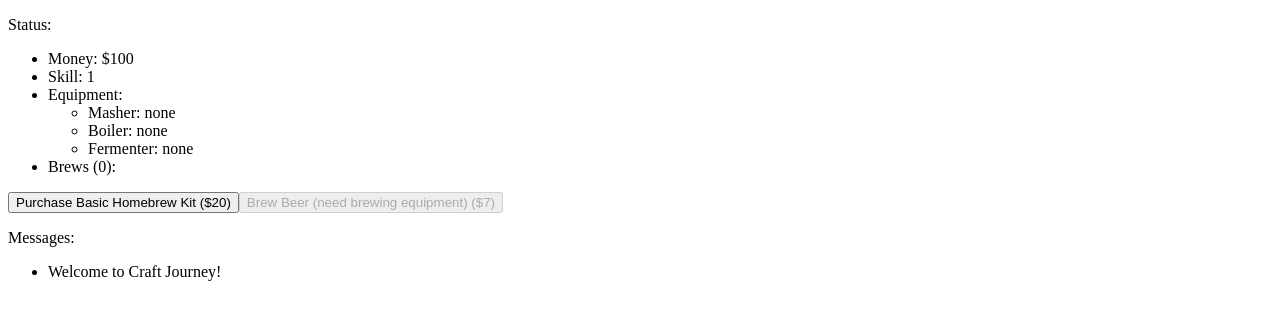
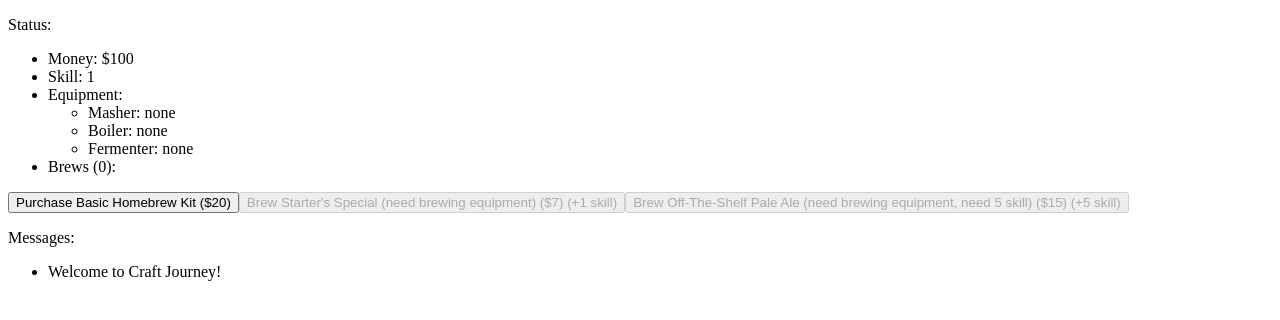
Before and after one commit to alexjurkiewicz/brew-journey, an Angular app: page / in a window 1280 px wide. Shown: the top 320 px of the page. Built offline with nearby package versions, Linux system fonts and the light colour scheme.

Commit message:
More features
Allow brewing different types of beer

```diff
--- a/src/app/action-bar/action-bar.component.html
+++ b/src/app/action-bar/action-bar.component.html
@@ -7,9 +7,13 @@ Purchase Basic Homebrew Kit ($20)
 </button>
 
 <button
+  *ngFor="let beer of beerData.beers"
   type="button"
-  [disabled]="!playerStatus.canBrew()"
-  (click)="brewBeer()"
+  [disabled]="!playerStatus.canBrew(beer)"
+  (click)="brew(beer)"
   >
-Brew Beer{{playerStatus.canBrew() ? '' : ' (' + playerStatus.cantBrewReasons() + ')'}} ($7)
+Brew {{beer.name}}
+{{playerStatus.canBrew(beer) ? '' : ' (' + playerStatus.cantBrewReasons(beer) + ')'}}
+ (${{beer.cost}})
+ (+{{beer.experience}} skill)
 </button>
--- a/src/app/action-bar/action-bar.component.ts
+++ b/src/app/action-bar/action-bar.component.ts
@@ -1,7 +1,9 @@
 import { Component, OnInit } from '@angular/core';
 
 import { PlayerStatusService } from '../player-status.service';
-import { BrewerService } from '../brewer.service'
+import { BrewerService } from '../brewer.service';
+import { BeerDataService } from '../beer-data.service';
+import { Beer } from '../beer';
 
 @Component({
   selector: 'app-action-bar',
@@ -13,6 +15,7 @@ export class ActionBarComponent implements OnInit {
   constructor(
     public playerStatus: PlayerStatusService,
     public brewer: BrewerService,
+    public beerData: BeerDataService,
   ) {
   }
 
@@ -23,8 +26,8 @@ export class ActionBarComponent implements OnInit {
     this.playerStatus.purchaseEquipment();
   }
 
-  brewBeer() {
-    this.brewer.brew();
+  brew(beer: Beer) {
+    this.brewer.brew(beer);
   }
 
 }
--- a/src/app/beer-data.service.ts
+++ b/src/app/beer-data.service.ts
@@ -7,9 +7,13 @@ import { BeerType } from './beer-type.enum';
 export class BeerDataService {
 
   beers = [
-    new Beer('Starter\'s Special', BeerType.Homebrew ),
-    new Beer('Sunset Studies Pale Ale', BeerType.Pale_Ale),
-  ]
+    new Beer('Starter\'s Special', BeerType.Homebrew, 1, 0, 7 ),
+    new Beer('Off-The-Shelf Pale Ale', BeerType.Pale_Ale, 5, 5, 15),
+  ];
+
+  beer(id: number): Beer {
+    return this.beers[id];
+  }
 
   constructor() { }
 
--- a/src/app/beer.ts
+++ b/src/app/beer.ts
@@ -1,5 +1,11 @@
 import { BeerType } from './beer-type.enum';
 
 export class Beer {
-  constructor(public name: string, public type: BeerType) {}
+  constructor(
+    public name: string,
+    public type: BeerType,
+    public experience: number,
+    public requiredSkillLevel: number,
+    public cost: number,
+  ) {}
 }
--- a/src/app/brew.ts
+++ b/src/app/brew.ts
@@ -1,6 +1,14 @@
+import { Beer } from './beer';
+
+let id = 1;
+
 export class Brew {
-  constructor(public quality: number, public name: string) { }
+  id: number;
+  constructor(public beer: Beer, public amount: number) {
+    this.id = id;
+    id++;
+  }
   public toString(): string {
-    return this.name;
+    return `${this.beer.name} (${this.amount}L)`;
   }
 }
--- a/src/app/brewer.service.ts
+++ b/src/app/brewer.service.ts
@@ -3,6 +3,8 @@ import { Injectable } from '@angular/core';
 import { MessageBoxService } from './message-box.service';
 import { PlayerStatusService } from './player-status.service';
 import { Brew } from './brew';
+import { Beer } from './beer';
+import { BeerDataService } from './beer-data.service';
 
 @Injectable()
 export class BrewerService {
@@ -10,12 +12,14 @@ export class BrewerService {
   constructor(
     private messages: MessageBoxService,
     private status: PlayerStatusService,
+    private beerData: BeerDataService,
   ) { }
 
-  brew() {
-    this.messages.add('Brewing a beer...');
-    let brew = new Brew(this.status.skill, 'Homebrew');
-    this.status.money -= 7;
+  brew(beer: Beer) {
+    this.messages.add(`Brewing a ${beer.name} beer...`);
+    const brew = new Brew(beer, 10);
+    this.status.money -= beer.cost;
+    this.status.skill += beer.experience;
     this.status.brews.push(brew);
   }
 
--- a/src/app/player-status.service.ts
+++ b/src/app/player-status.service.ts
@@ -1,35 +1,40 @@
 import { Injectable } from '@angular/core';
 
-import { Equipment } from "./equipment";
-import { Brew } from "./brew";
+import { Equipment } from './equipment';
+import { Brew } from './brew';
+import { Beer } from './beer';
 
 @Injectable()
 export class PlayerStatusService {
-  money: number;
-  skill: number;
-  equipment: Equipment;
-  brews: Array<Brew>;
+  public money: number;
+  public skill: number;
+  public equipment: Equipment;
+  public brews: Array<Brew>;
 
   constructor() {
     this.money = 100;
-    this.skill = 1
+    this.skill = 1;
     this.equipment = new Equipment();
     this.brews = [];
   }
 
-  canBrew(): boolean {
+  canBrew(beer: Beer): boolean {
     return this.equipment.boiler !== 'none'
       && this.equipment.fermenter !== 'none'
-      && this.money > 0;
+      && this.money >= beer.cost
+      && this.skill >= beer.requiredSkillLevel;
   }
 
-  cantBrewReasons(): string {
-    let reasons = []
-    if (this.money < 0) {
-      reasons.push("not enough money");
+  cantBrewReasons(beer: Beer): string {
+    const reasons = [];
+    if (beer.cost > this.money) {
+      reasons.push('not enough money');
     }
     if (this.equipment.boiler === 'none' || this.equipment.fermenter === 'none') {
-      reasons.push("need brewing equipment");
+      reasons.push('need brewing equipment');
+    }
+    if (this.skill < beer.requiredSkillLevel) {
+      reasons.push(`need ${beer.requiredSkillLevel} skill`);
     }
     return reasons.join(', ');
   }
```
